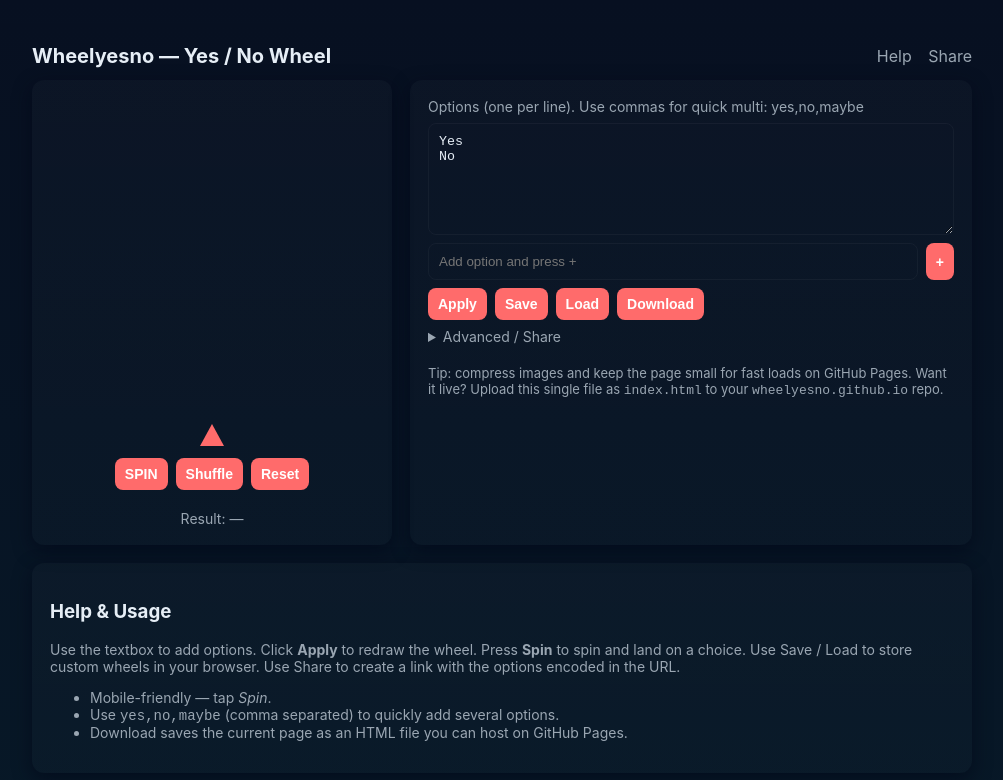
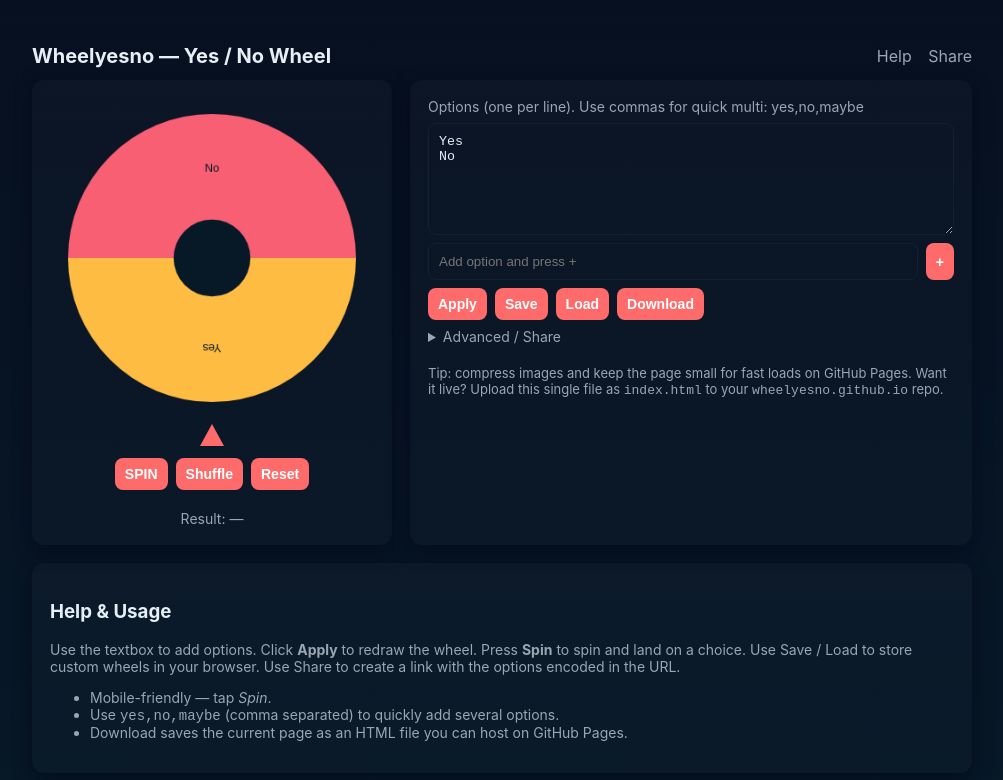
Before and after one commit to wheelyesno/wheelyesno.github.io, a plain HTML site: page index.html in a window 1280 px wide. Shown: the whole page, without its empty margins (138-1141 px from the left). Drawn offline with Linux system fonts and the light colour scheme.

Commit message:
Update index.html

```diff
--- a/index.html
+++ b/index.html
@@ -101,4 +101,131 @@ No</textarea>
     const canvas = document.getElementById('wheel');
     const ctx = canvas.getContext('2d');
     const spinBtn = document.getElementById('spin');
-    const optionsEl = document.getElem
+    const optionsEl = document.getElementById('options');
+    const applyBtn = document.getElementById('apply');
+    const resultEl = document.getElementById('result');
+    const addInput = document.getElementById('addInput');
+    const addBtn = document.getElementById('addBtn');
+    const resetBtn = document.getElementById('reset');
+    const shuffleBtn = document.getElementById('randomize');
+    const saveBtn = document.getElementById('save');
+    const loadBtn = document.getElementById('load');
+    const downloadBtn = document.getElementById('download');
+    const shareUrl = document.getElementById('shareUrl');
+    const copyBtn = document.getElementById('copy');
+    const openBtn = document.getElementById('open');
+
+    let opts = ['Yes','No'];
+    let colors = [];
+    let rotation = 0; // radians
+    let spinning = false;
+
+    function pickColors(n){
+      const base = [ '#FFBC42','#F85F73','#8ED2C9','#7E57C2','#FFD166','#06D6A0' ];
+      const out = [];
+      for(let i=0;i<n;i++) out.push(base[i%base.length]);
+      return out.sort(()=>Math.random()-0.5);
+    }
+
+    function draw(){
+      const dpr = window.devicePixelRatio||1;
+      const size = Math.min(window.innerWidth,360)* (dpr>1? (800/360):1);
+      canvas.width = size; canvas.height = size; ctx.clearRect(0,0,size,size);
+      const cx = size/2, cy = size/2, r = size*0.45;
+      const step = 2*Math.PI/opts.length;
+
+      ctx.save(); ctx.translate(cx,cy); ctx.rotate(rotation);
+      for(let i=0;i<opts.length;i++){
+        const a = i*step;
+        ctx.beginPath(); ctx.moveTo(0,0); ctx.arc(0,0,r,a,a+step); ctx.closePath();
+        ctx.fillStyle = colors[i%colors.length]; ctx.fill();
+        // text
+        ctx.save(); ctx.rotate(a+step/2);
+        ctx.translate(r*0.6,0);
+        ctx.rotate(Math.PI/2);
+        ctx.fillStyle = '#071827'; ctx.font = `${Math.max(12, r*0.08)}px sans-serif`;
+        ctx.textAlign='center'; ctx.fillText(opts[i],0,0);
+        ctx.restore();
+      }
+      ctx.restore();
+      // center circle
+      ctx.beginPath(); ctx.arc(cx,cy, size*0.12,0,2*Math.PI); ctx.fillStyle='#071827'; ctx.fill();
+    }
+
+    function applyOptionsFromTextarea(){
+      const raw = optionsEl.value.trim();
+      if(!raw) return;
+      const lines = raw.split(/\n|,/).map(s=>s.trim()).filter(Boolean);
+      opts = lines;
+      colors = pickColors(opts.length);
+      draw();
+      updateShare();
+    }
+
+    applyBtn.addEventListener('click', ()=>{ applyOptionsFromTextarea(); resultEl.textContent='Result: —'; });
+    addBtn.addEventListener('click', ()=>{ const v=addInput.value.trim(); if(!v) return; optionsEl.value += (optionsEl.value.trim()? '\n':'')+v; addInput.value=''; });
+    resetBtn.addEventListener('click', ()=>{ optionsEl.value = 'Yes\nNo'; applyOptionsFromTextarea(); });
+    shuffleBtn.addEventListener('click', ()=>{ colors = pickColors(opts.length); draw(); });
+
+    function randBetween(a,b){return Math.random()*(b-a)+a}
+
+    spinBtn.addEventListener('click', ()=>{
+      if(spinning) return;
+      spinning = true; resultEl.textContent='Spinning...';
+      // compute target rotation so that a random slice lands under pointer
+      const idx = Math.floor(Math.random()*opts.length);
+      const step = 2*Math.PI/opts.length;
+      // pointer sits at top (rotation 0 -> slice 0 at top). We want slice idx at top.
+      const target = (-(idx*step) + (Math.PI*2*3) + randBetween(0,step)); // 3 full turns plus offset
+      const start = rotation;
+      const duration = 3000 + Math.random()*2000; // ms
+      const startTime = performance.now();
+
+      function animate(t){
+        const p = Math.min(1,(t-startTime)/duration);
+        const ease = 1 - Math.pow(1-p,3);
+        rotation = start + (target-start)*ease;
+        draw();
+        if(p<1) requestAnimationFrame(animate);
+        else { spinning=false; rotation = ((rotation % (Math.PI*2)) + Math.PI*2) % (Math.PI*2); const landed = Math.floor(((Math.PI*2 - rotation + (2*Math.PI/opts.length)/2)%(Math.PI*2)) / (2*Math.PI/opts.length)); resultEl.textContent = 'Result: ' + opts[landed]; }
+      }
+      requestAnimationFrame(animate);
+    });
+
+    // Share and storage
+    function updateShare(){
+      const data = encodeURIComponent(opts.join('|'));
+      const u = location.origin + location.pathname + '#o=' + data;
+      shareUrl.value = u; return u;
+    }
+
+    copyBtn.addEventListener('click', ()=>{ navigator.clipboard.writeText(shareUrl.value); copyBtn.textContent='Copied'; setTimeout(()=>copyBtn.textContent='Copy URL',1200); });
+    openBtn.addEventListener('click', ()=>{ window.open(shareUrl.value,'_blank'); });
+
+    function saveLocal(){ localStorage.setItem('wheel_opts', JSON.stringify(opts)); saveBtn.textContent='Saved'; setTimeout(()=>saveBtn.textContent='Save',900); }
+    function loadLocal(){ const s=localStorage.getItem('wheel_opts'); if(!s) return alert('No saved wheel found'); opts=JSON.parse(s); optionsEl.value = opts.join('\n'); colors=pickColors(opts.length); draw(); }
+    saveBtn.addEventListener('click', saveLocal); loadBtn.addEventListener('click', loadLocal);
+
+    downloadBtn.addEventListener('click', ()=>{
+      const blob = new Blob([document.documentElement.outerHTML],{type:'text/html'});
+      const url = URL.createObjectURL(blob);
+      const a = document.createElement('a'); a.href=url; a.download='wheelyesno.html'; a.click(); URL.revokeObjectURL(url);
+    });
+
+    // parse hash for options
+    function parseHash(){
+      const h = location.hash.slice(1);
+      if(!h) return false;
+      const m = h.match(/(^|&)o=([^&]+)/);
+      if(m){ opts = decodeURIComponent(m[2]).split('|').filter(Boolean); optionsEl.value = opts.join('\n'); colors = pickColors(opts.length); draw(); return true; }
+      return false;
+    }
+
+    // init
+    if(!parseHash()) applyOptionsFromTextarea();
+    window.addEventListener('resize', draw);
+    updateShare();
+  })();
+  </script>
+</body>
+</html>
```
